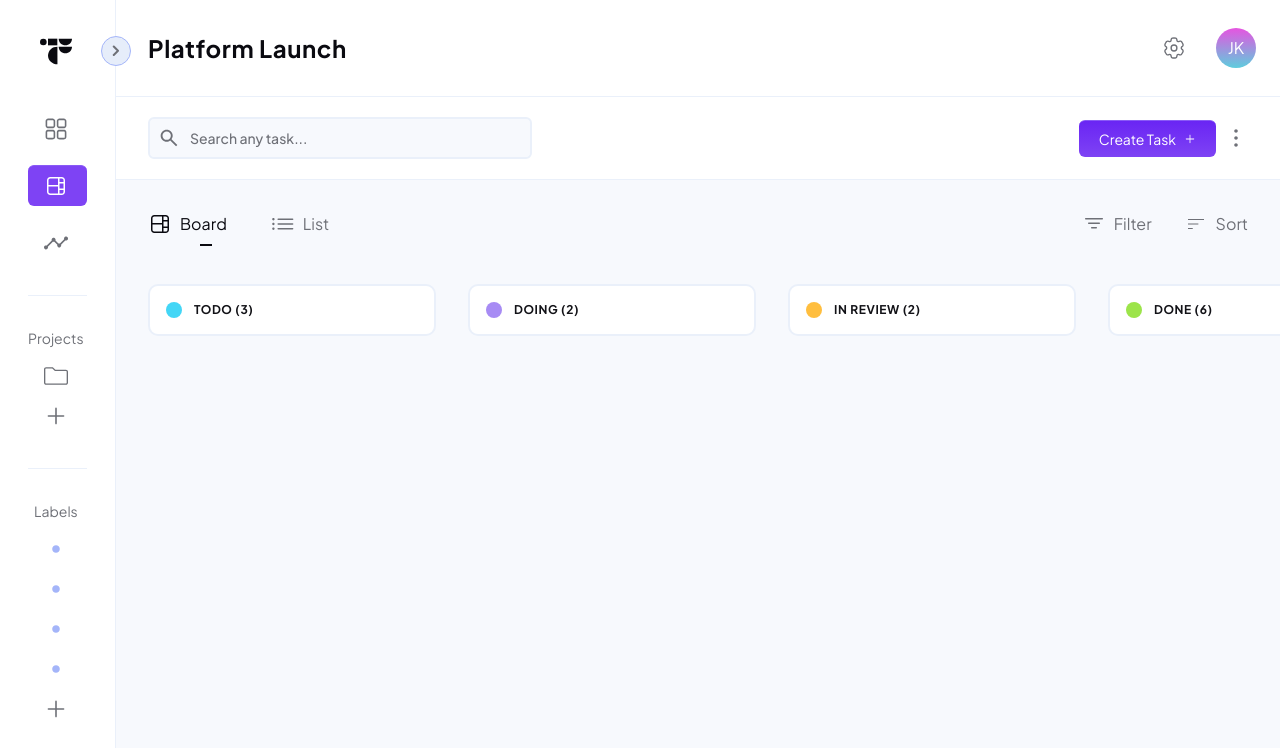
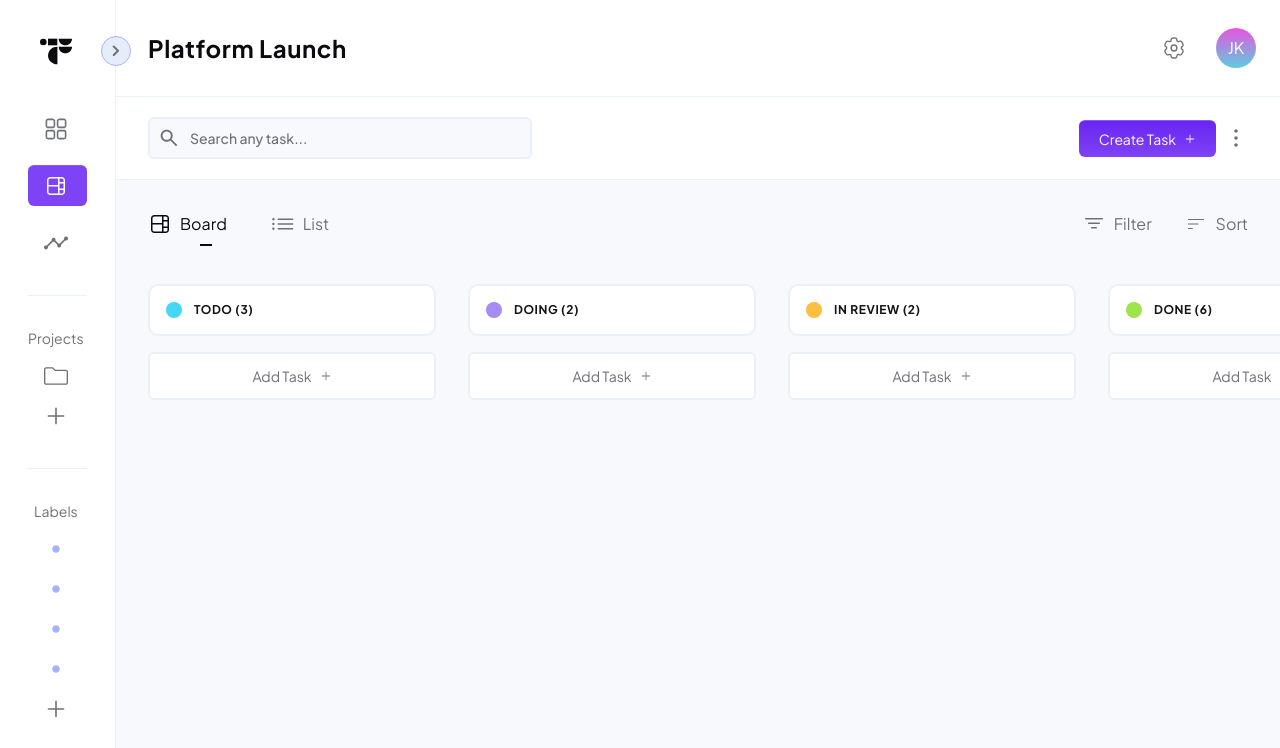
Before and after one commit to jkellerman/TaskFlow, a Next.js app: page /board in a window 1280 px wide. Shown: the top 748 px of the page. Built offline with nearby package versions, Linux system fonts and the light colour scheme.

Commit message:
feat: create add task button to columns

```diff
--- a/components/board/columns.tsx
+++ b/components/board/columns.tsx
@@ -49,7 +49,7 @@ export default function Columns({ columns }: ColumnsProps) {
 		<>
 			{columns.map((column, i) => (
 				<div key={i}>
-					<div className=" mr-8 flex min-w-72 items-center rounded-[10px] border-2 border-border bg-white p-4 text-xs font-bold uppercase tracking-wider text-tertiary transition-colors dark:bg-tertiary-lighter dark:text-white">
+					<div className="mb-4 flex min-w-72 items-center rounded-[10px] border-2 border-border bg-white p-4 text-xs font-bold uppercase tracking-wider text-tertiary transition-colors dark:bg-tertiary-lighter dark:text-white">
 						<Popover.Root>
 							<Popover.Trigger
 								className={"mr-3 h-4 w-4 rounded-full"}
@@ -68,10 +68,14 @@ export default function Columns({ columns }: ColumnsProps) {
 							{column.name} ({column.tasks.length})
 						</span>
 					</div>
+					<button className="flex w-full items-center justify-center gap-2 rounded-md border-2 border-border bg-white py-3 text-center text-sm hover:text-tertiary-darker hover:transition-colors dark:border-dotted dark:bg-tertiary-lighter dark:hover:text-white">
+						Add Task
+						<Icons icon="Plus" className="h-3 w-3" />
+					</button>
 				</div>
 			))}
 
-			<button className=" hover: inline-flex items-center gap-2 whitespace-nowrap rounded-[10px] bg-secondary-darker px-8 text-white transition-colors hover:bg-secondary-darker/85 hover:text-white hover:transition-colors dark:bg-tertiary-medium dark:hover:bg-tertiary-lighter">
+			<button className="hover: inline-flex max-h-14 items-center gap-2 whitespace-nowrap rounded-[10px] bg-secondary-darker px-8 text-white transition-colors hover:bg-secondary-darker/85 hover:text-white hover:transition-colors dark:bg-tertiary-medium dark:hover:bg-tertiary-lighter">
 				<Icons icon="Plus" className="h-6 w-6" />
 				Add new Column
 			</button>
--- a/components/board/tabs.tsx
+++ b/components/board/tabs.tsx
@@ -40,7 +40,7 @@ export default function BoardTabs() {
 					</div>
 				</div>
 
-				<Tabs.Content value="tab1" className="flex overflow-auto px-8 py-4 ">
+				<Tabs.Content value="tab1" className="flex gap-x-8 overflow-auto px-8 py-4">
 					<Columns columns={columns} />
 				</Tabs.Content>
 
```
